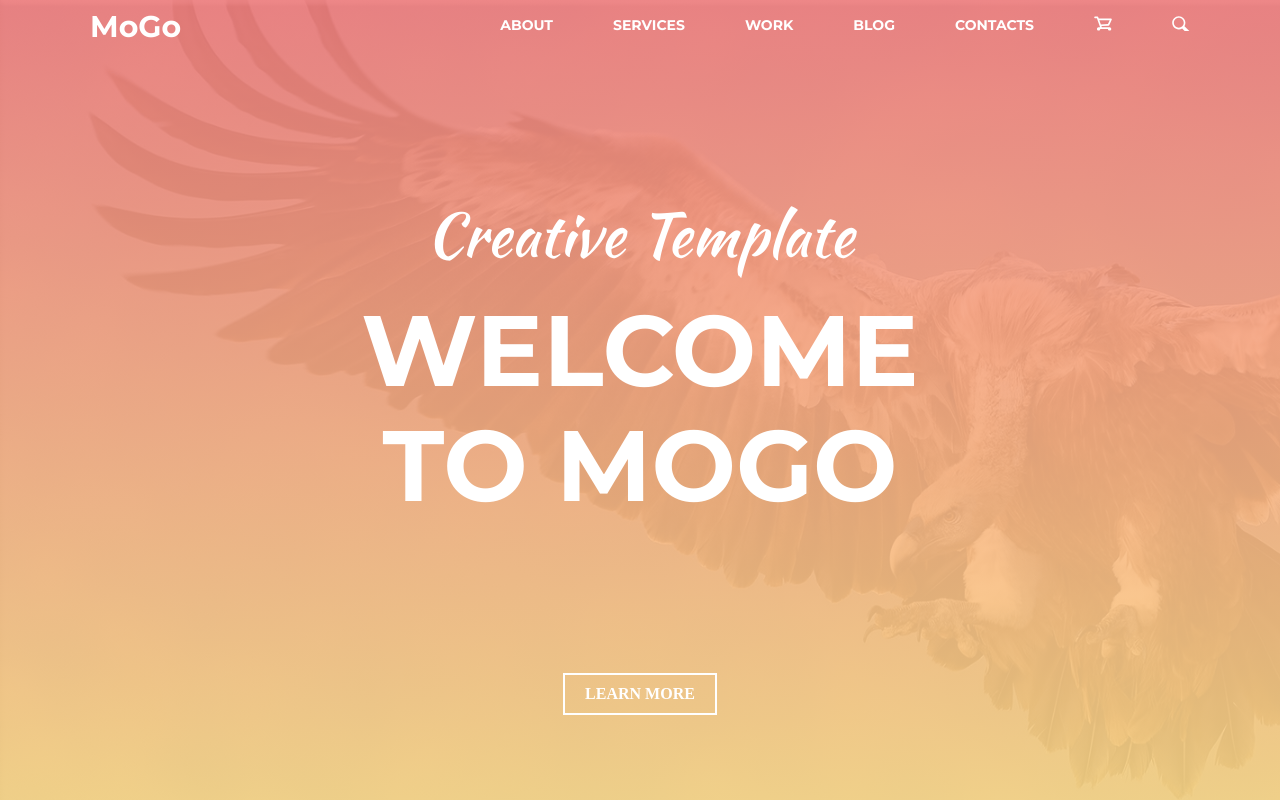
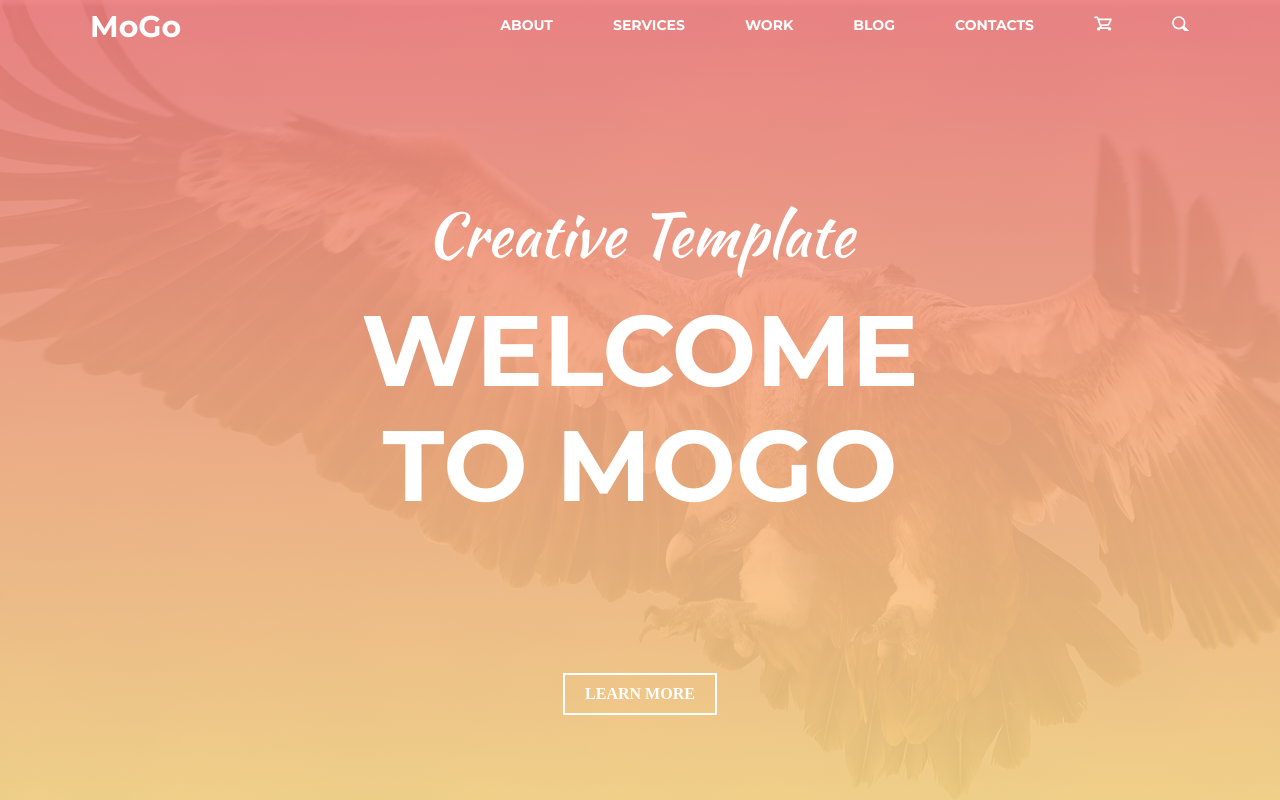
Before and after one commit to DianaSymodeiko/goit-fe-course, a website: page html-css/module-11/index.html in a window 1280 px wide. Shown: the top 800 px of the page. Drawn offline with Linux system fonts and the light colour scheme; files whose address does not match are found by name.

Commit message:
adds nodule-11 sass1

```diff
--- a/html-css/module-11/SASS/styles.scss
+++ b/html-css/module-11/SASS/styles.scss
@@ -1,3 +1,5 @@
+@import url('../bootstrap-5.1.3-dist/bootstrap-5.1.3-dist/css/bootstrap-grid.css');
+
 *{
   box-sizing: border-box;
 }
@@ -11,6 +13,8 @@ img {
   width: 100%;
   height: auto;
   }
+
+
 
 $primary-font-stack: 'Montserrat' , sans-serif;
 $accent-font-stack: 'Kaushan Script' , cursive;
@@ -29,9 +33,11 @@ $secondary-dark-color: #999999;
 
 
 .masthead-wrapper {
+   width: 100%;
    height: 900px;
-   //margin: 0 auto;
+   margin: 0 auto;
    background-image: url(../image/team/picture.png);
+   background-position: center;
    background-repeat: no-repeat;
    background-size: cover;
    position: relative;
@@ -52,7 +58,8 @@ $secondary-dark-color: #999999;
 
 .masthead-container{
   max-width: $container-width;
-  height: 700px;
+  min-width: 320px;
+  height: 800px;
    margin: 0 auto;
 }
 
@@ -96,6 +103,9 @@ $secondary-dark-color: #999999;
     &:first-child {
       margin-left: 0;
         }
+    &:last-child {
+      margin-right: 0;
+    }
   }
 
 .nav__link {
```
Also changed, not shown: html-css/module-11/css/styles.css, 1 other file.
